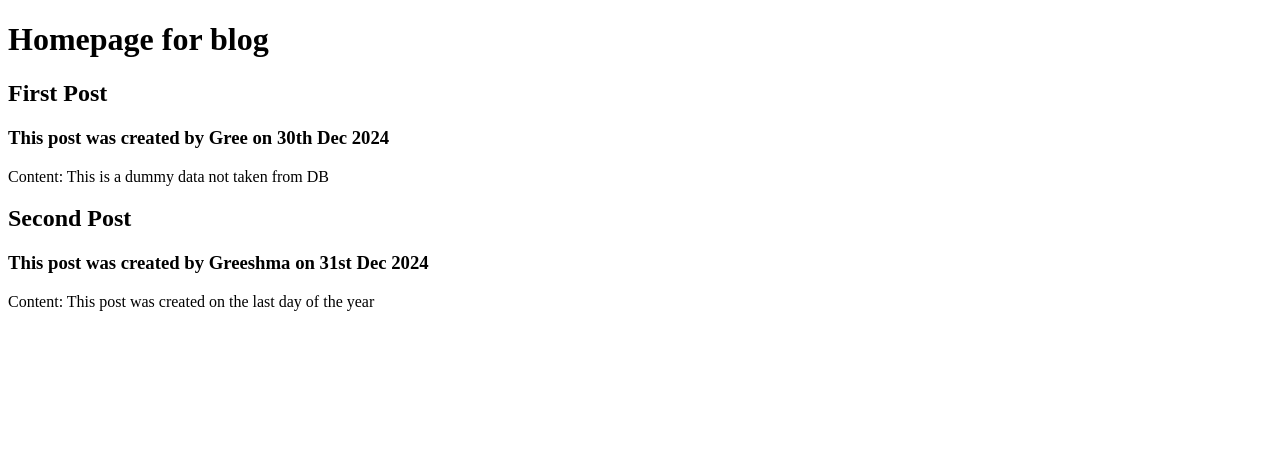
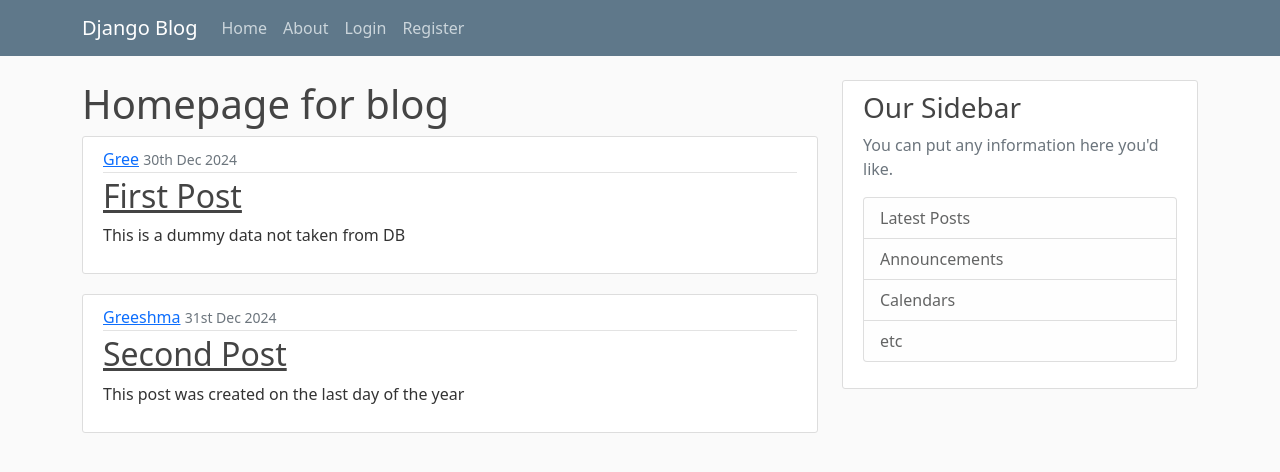
Before and after one commit to Gree606/Blog-website-using-Django, a Django app: page / in a window 1280 px wide. Shown: the top 472 px of the page. Run offline with Django 4.2, Linux system fonts and the light colour scheme.

Commit message:
more css styling

```diff
--- /dev/null
+++ b/blog/static/blog/main.css
@@ -0,0 +1,89 @@
+body {
+  background: #fafafa;
+  color: #333333;
+  margin-top: 5rem;
+}
+
+h1,
+h2,
+h3,
+h4,
+h5,
+h6 {
+  color: #444444;
+}
+
+ul {
+  margin: 0;
+}
+
+.bg-steel {
+  background-color: #5f788a;
+}
+
+.site-header .navbar-nav .nav-link {
+  color: #cbd5db;
+}
+
+.site-header .navbar-nav .nav-link:hover {
+  color: #ffffff;
+}
+
+.site-header .navbar-nav .nav-link.active {
+  font-weight: 500;
+}
+
+.content-section {
+  background: #ffffff;
+  padding: 10px 20px;
+  border: 1px solid #dddddd;
+  border-radius: 3px;
+  margin-bottom: 20px;
+}
+
+.article-title {
+  color: #444444;
+}
+
+a.article-title:hover {
+  color: #428bca;
+  text-decoration: none;
+}
+
+.article-content {
+  white-space: pre-line;
+}
+
+.article-img {
+  height: 65px;
+  width: 65px;
+  margin-right: 16px;
+}
+
+.article-metadata {
+  padding-bottom: 1px;
+  margin-bottom: 4px;
+  border-bottom: 1px solid #e3e3e3;
+}
+
+.article-metadata a:hover {
+  color: #333;
+  text-decoration: none;
+}
+
+.article-svg {
+  width: 25px;
+  height: 25px;
+  vertical-align: middle;
+}
+
+.account-img {
+  height: 125px;
+  width: 125px;
+  margin-right: 20px;
+  margin-bottom: 16px;
+}
+
+.account-heading {
+  font-size: 2.5rem;
+}
--- a/blog/templates/blog/base.html
+++ b/blog/templates/blog/base.html
@@ -1,9 +1,21 @@
 <!-- This class is used to basically reuse the template components that are commmon to many pages. This is done by using block content -->
+{% load static %}
 <!DOCTYPE html>
 <html lang="en">
   <head>
     <meta charset="UTF-8" />
     <meta name="viewport" content="width=device-width, initial-scale=1.0" />
+
+    <!-- Bootstrap CSS -->
+    <link
+      href="https://cdn.jsdelivr.net/npm/bootstrap@5.0.2/dist/css/bootstrap.min.css"
+      rel="stylesheet"
+      integrity="sha384-EVSTQN3/azprG1Anm3QDgpJLIm9Nao0Yz1ztcQTwFspd3yD65VohhpuuCOmLASjC"
+      crossorigin="anonymous"
+    />
+
+    <link rel="stylesheet" type="text/css" href="{% static 'blog/main.css' %}">
+
     {% if title %}
     <title>Gree's Blog - {{title}}</title>
     {% else %}
@@ -11,6 +23,59 @@
     {% endif %}
   </head>
   <body>
-    {% block content %}{% endblock %}
+    <header class="site-header">
+      <nav class="navbar navbar-expand-md navbar-dark bg-steel fixed-top">
+        <div class="container">
+          <a class="navbar-brand mr-4" href="/">Django Blog</a>
+          <button
+            class="navbar-toggler"
+            type="button"
+            data-toggle="collapse"
+            data-target="#navbarToggle"
+            aria-controls="navbarToggle"
+            aria-expanded="false"
+            aria-label="Toggle navigation"
+          >
+            <span class="navbar-toggler-icon"></span>
+          </button>
+          <div class="collapse navbar-collapse" id="navbarToggle">
+            <div class="navbar-nav mr-auto">
+              <a class="nav-item nav-link" href="{% url 'blog-home' %}">Home</a>
+              <a class="nav-item nav-link" href="{% url 'blog-about' %}">About</a>
+            </div>
+            <!-- Navbar Right Side -->
+            <div class="navbar-nav">
+              <a class="nav-item nav-link" href="#">Login</a>
+              <a class="nav-item nav-link" href="#">Register</a>
+            </div>
+          </div>
+        </div>
+      </nav>
+    </header>
+    <main role="main" class="container">
+      <div class="row">
+        <div class="col-md-8">
+          {% block content %}{% endblock %}
+        </div>
+        <div class="col-md-4">
+          <div class="content-section">
+            <h3>Our Sidebar</h3>
+            <p class='text-muted'>You can put any information here you'd like.
+              <ul class="list-group">
+                <li class="list-group-item list-group-item-light">Latest Posts</li>
+                <li class="list-group-item list-group-item-light">Announcements</li>
+                <li class="list-group-item list-group-item-light">Calendars</li>
+                <li class="list-group-item list-group-item-light">etc</li>
+              </ul>
+            </p>
+          </div>
+        </div>
+      </div>
+    </main>
+    <script
+      src="https://cdn.jsdelivr.net/npm/bootstrap@5.0.2/dist/js/bootstrap.bundle.min.js"
+      integrity="sha384-MrcW6ZMFYlzcLA8Nl+NtUVF0sA7MsXsP1UyJoMp4YLEuNSfAP+JcXn/tWtIaxVXM"
+      crossorigin="anonymous"
+    ></script>
   </body>
 </html>
--- a/blog/templates/blog/home.html
+++ b/blog/templates/blog/home.html
@@ -1,7 +1,14 @@
 {% extends "blog/base.html" %} {% block content %}
 <h1>Homepage for blog</h1>
 {% for post in posts %}
-<h2>{{post.title}}</h2>
-<h3>This post was created by {{post.author}} on {{post.date}}</h3>
-<p>Content: {{post.content}}</p>
+<article class="media content-section">
+  <div class="media-body">
+    <div class="article-metadata">
+      <a class="mr-2" href="#">{{ post.author }}</a>
+      <small class="text-muted">{{ post.date }}</small>
+    </div>
+    <h2><a class="article-title" href="#">{{ post.title }}</a></h2>
+    <p class="article-content">{{ post.content }}</p>
+  </div>
+</article>
 {% endfor %} {% endblock content %}
```
